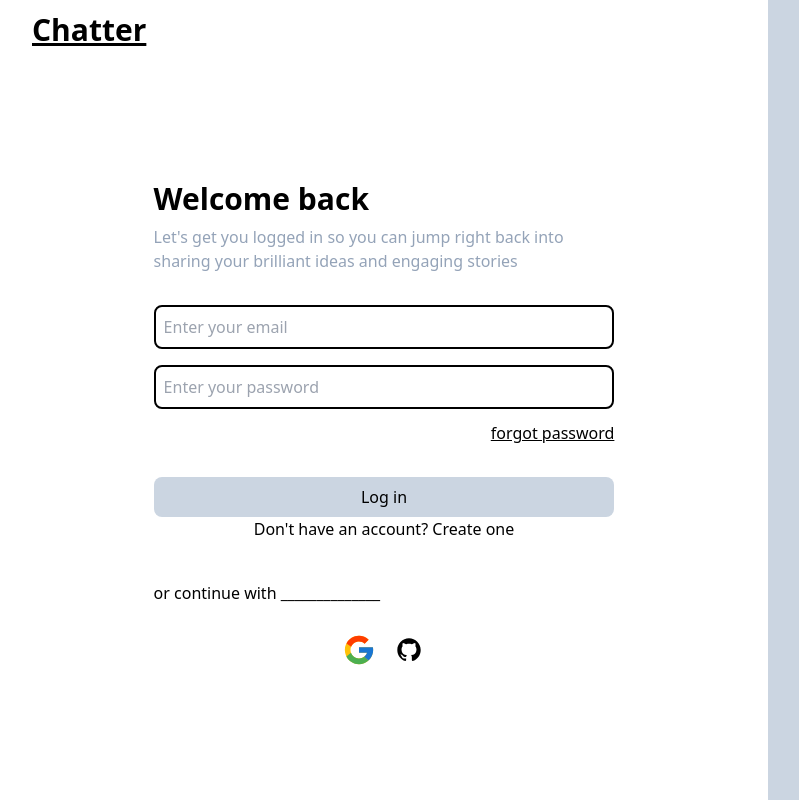
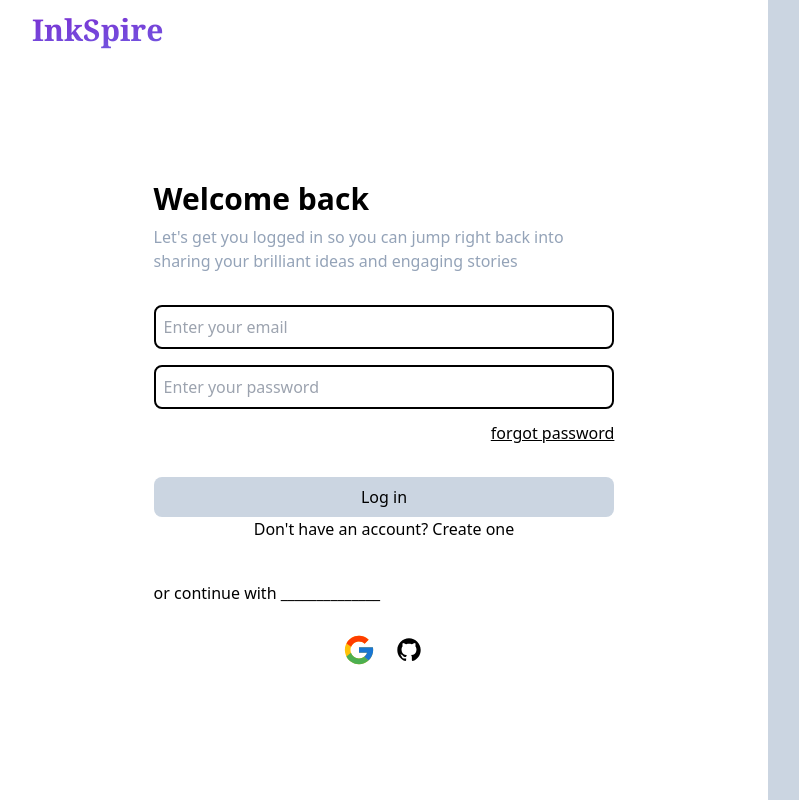
Before and after one commit to ibimina/ibimina-chatter, a Next.js app: page / in a window 1280 px wide. Shown: the whole page, without its empty margins (0-799 px from the left). Built offline with nearby package versions, Linux system fonts and the light colour scheme; no server answers.

Commit message:
refactor: update application header

```diff
--- a/src/pages/chatter.tsx
+++ b/src/pages/chatter.tsx
@@ -13,26 +13,24 @@ function Chatter() {
 	return (
 		<>
 			<Head>
-				<title>Chatter</title>
+				<title>InkSpire</title>
 				<meta charSet="UTF-8" />
 				<meta name="viewport" content="width=device-width, initial-scale=1.0" />
 				<meta http-equiv="X-UA-Compatible" content="IE=7" />
-				<meta name="description" content="Chatter feeds page" />
+				<meta name="description" content="InkSpire feeds page" />
 			</Head>
 			<FeedLayout>
-				<main className={`w-full lg:w-4/6`}>
+				<main className={`w-full`}>
 					{
 						isLoading && (
 							<div className={`flex items-center justify-center font-normal max-h-screen h-96`}>
 								<div className='max-w-md text-center'>
 									<p className='text-center'>Loading...</p></div>
-							</div>
-
-						)
+							</div>)
 					}
 					{feeds
 						&&
-						<ul className={`p-2`}>
+						<ul>
 							{feeds.map((feed: ArticleProps, index: Key) => {
 								return (
 									<ArticleCard key={index} feed={feed} update={addBookmark} />
--- a/src/pages/forgotpassword.tsx
+++ b/src/pages/forgotpassword.tsx
@@ -36,7 +36,7 @@ function ForgotPassword() {
 
 		<>
 			<Head>
-				<title>Forgot password - chatter</title>
+				<title>Forgot password - InkSpire</title>
 				<meta charSet="UTF-8" />
 				<meta name="viewport" content="width=device-width, initial-scale=1.0" />
 				<meta http-equiv="X-UA-Compatible" content="IE=7" />
@@ -47,7 +47,8 @@ function ForgotPassword() {
 					className={`hidden bg-slate-300 lg:w-full  lg:block lg:h-screen lg:basis-2/5 `}
 				></section>
 				<section className={`basis-3/5 p-8 pt-3`}>
-					<h1 className={`text-3xl font-bold underline mb-9`}>Chatter</h1>
+					<h1 className={`font-bold mb-9 text-3xl font-serif text-transparent bg-clip-text bg-gradient-to-br  from-purple-700 to-blue-400 `}>InkSpire</h1>
+
 					<div
 						className={`lg:w-3/5 lg:m-auto  flex flex-col justify-center ${styles.signupCard}`}
 					>
--- a/src/pages/index.tsx
+++ b/src/pages/index.tsx
@@ -61,7 +61,7 @@ const router = useRouter()
 			<main className={`lg:flex lg:flex-row-reverse`}>
 				<section className={`hidden bg-slate-300 lg:w-full  lg:block lg:min-h-screen lg:basis-2/5 `}></section>
 				<section className={`basis-3/5`}>
-					<h1 className={`text-3xl font-bold underline p-8 pt-3`}>Chatter</h1>
+					<h1 className={`font-bold text-3xl p-8 pt-3 font-serif text-transparent bg-clip-text bg-gradient-to-br  from-purple-700 to-blue-400 `}>InkSpire</h1>
 					<div
 						className={`lg:w-3/5 lg:m-auto lg:mt-7 pb-2 flex flex-col justify-center ${styles.loginCard}`}>
 						<div className={`mb-8`}>
--- a/src/pages/n.tsx
+++ b/src/pages/n.tsx
@@ -32,7 +32,7 @@ function S() {
     return (
         <>
            <Head>
-            <title>#{q} on chatter</title>
+            <title>#{q} on InkSpire</title>
             <meta charSet="UTF-8"/>
             <meta name="viewport" content="width=device-width, initial-scale=1.0"/>
             <meta http-equiv="X-UA-Compatible" content="IE=7" />
--- a/src/pages/settings.tsx
+++ b/src/pages/settings.tsx
@@ -67,7 +67,7 @@ function User() {
 
     return (<>
         <Head>
-            <title>Change settings  on chatter</title>
+            <title>Change settings  on InkSpire</title>
             <meta charSet="UTF-8" />
             <meta name="viewport" content="width=device-width, initial-scale=1.0" />
             <meta http-equiv="X-UA-Compatible" content="IE=7" />
@@ -77,7 +77,7 @@ function User() {
             throw new Error("Function not implemented.");
         }} />
 
-        <form className="bg-slate-50 px-8 py-4 relative" onSubmit={updateInfo}>
+        <form className="bg-slate-50 mt-4 px-8 py-4 relative" onSubmit={updateInfo}>
             {
                 success &&
                 <p className="bg-green-500 text-white absolute  bottom-1/4 right-1 px-3 py-4 rounded">Profile update successfully</p>
@@ -139,7 +139,7 @@ function User() {
                             <input type="text" placeholder="Add more topics" value={addTag} onChange={(e) => setAddTag(e.target.value)}
                                 className="block w-9/12 rounded-lg py-3 px-2" />
                             <button
-                                className="bg-violet-950 text-white py-2 px-6 rounded-2xl"
+                                className="bg-violet-900 text-white py-2 px-6 rounded-2xl"
                                 onClick={() => {
                                     if (addTag?.trim().length > 2) {
                                         dispatch({ type: "ADDTAG", payload: addTag })
@@ -198,7 +198,7 @@ function User() {
                     </label>
                 </div>
             </div>
-            <input type="submit" className="bg-violet-900 text-white py-2 px-4 rounded-xl mt-8 block lg:ml-auto" value="Update" />
+            <input type="submit" className="bg-gradient-to-br from-purple-700 to-blue-400 text-white py-2 px-4 rounded-xl mt-8 block lg:ml-auto" value="Update" />
         </form>
     </>);
 }
--- a/src/pages/signup.tsx
+++ b/src/pages/signup.tsx
@@ -69,18 +69,18 @@ function SignUp() {
 	return (
 		<>
 			<Head>
-				<title>Sign up on chatter</title>
+				<title>Sign up on InkSpire</title>
 				<meta charSet="UTF-8" />
 				<meta name="viewport" content="width=device-width, initial-scale=1.0" />
 				<meta http-equiv="X-UA-Compatible" content="IE=7" />
-				<meta name="description" content="Create a account on chatter" />
+				<meta name="description" content="Create a account on InkSpire" />
 			</Head>
 			<main className={`lg:flex lg:flex-row-reverse`}>
 				<section
 					className={`hidden bg-slate-300 lg:w-full  lg:block lg:h-screen lg:basis-2/5 `}
 				></section>
 				<section className={`basis-3/5 p-8 pt-3`}>
-					<h1 className={`text-3xl font-bold underline`}>Chatter</h1>
+					<h1 className={`font-bold text-3xl font-serif text-transparent bg-clip-text bg-gradient-to-br  from-purple-700 to-blue-400 `}>InkSpire</h1>
 					<div
 						className={`lg:w-3/5 lg:m-auto  flex flex-col justify-center ${styles.signupCard}`}
 					>
--- a/src/pages/topics.tsx
+++ b/src/pages/topics.tsx
@@ -80,14 +80,14 @@ function Topics() {
 	return (
 		<>
 			<Head>
-				<title>Add topics  on chatter</title>
+				<title>Add topics  on InkSpire</title>
 				<meta charSet="UTF-8" />
 				<meta name="viewport" content="width=device-width, initial-scale=1.0" />
 				<meta http-equiv="X-UA-Compatible" content="IE=7" />
 				<meta name="description" content="Add topics to personalise your feeds" />
 			</Head>
 			<section>
-				<h1 className={`text-3xl font-bold underline ml-5 my-4 md:px-2`}>Chatter</h1>
+				<h1 className={`font-bold text-3xl font-serif ml-5 my-4 md:px-2 text-transparent bg-clip-text bg-gradient-to-br  from-purple-700 to-blue-400 `}>InkSpire</h1>
 				<div className={`pb-3`}>
 					<div className={`w-10/12 ml-5 md:px-2`}>
 						<div className={`mb-5`}>
```
